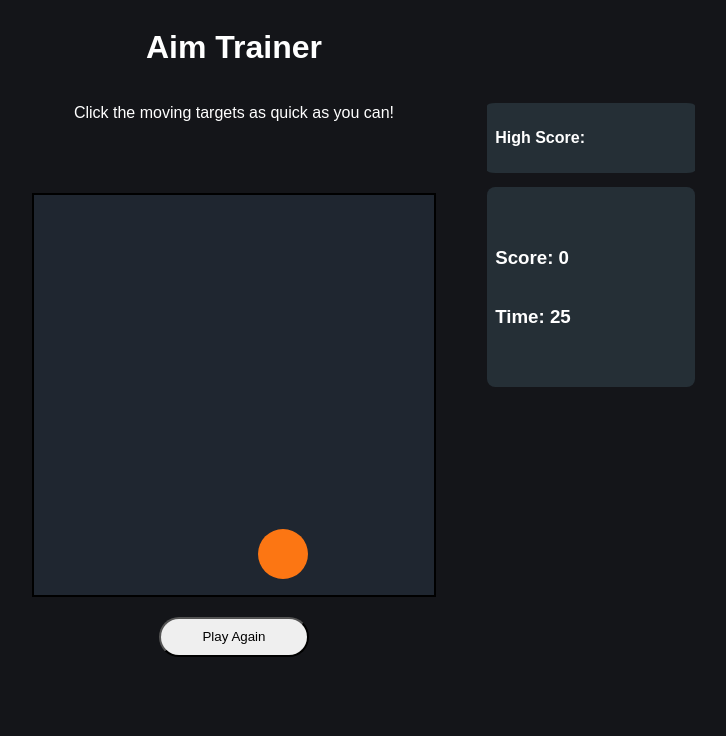
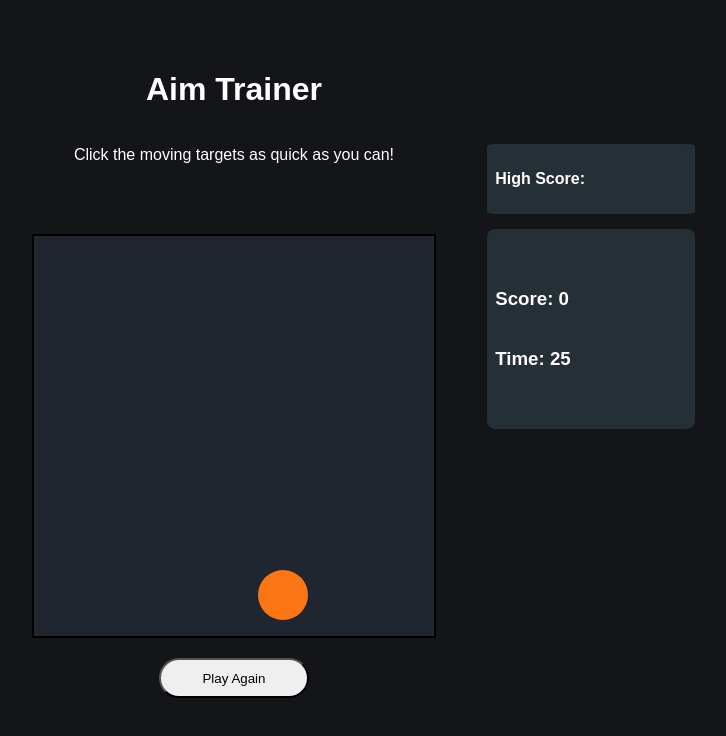
Before and after one commit to DavidMcGregor1/AimTrainer, a plain HTML site: page index.html in a window 1280 px wide. Shown: the whole page, without its empty margins (406-1132 px from the left). Drawn offline with Linux system fonts and the light colour scheme.

Commit message:
styling changes

```diff
--- a/style.css
+++ b/style.css
@@ -87,3 +87,7 @@ body {
     color: white;
     text-align: left;
 }
+
+#header {
+    margin-top: 15%;
+}
```
